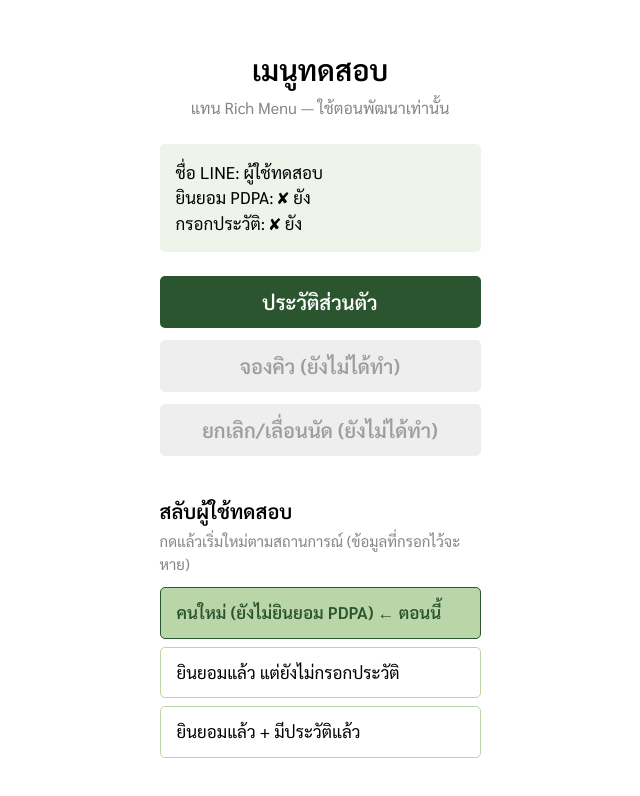
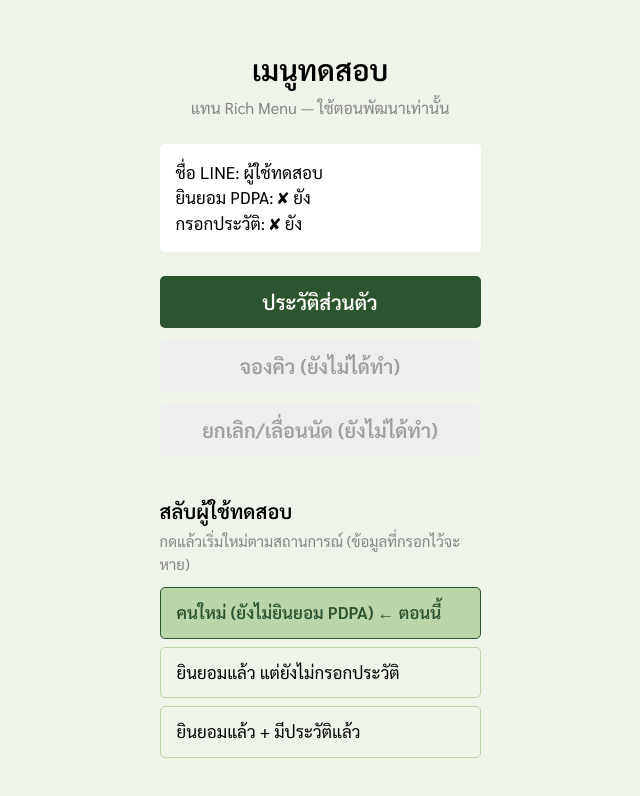
Before and after one commit to sayinanger/Clinicfamily, a React (Vite) app in the folder client/: page /liff in a window 1280 px wide. Shown: the top 796 px of the page, without its empty margins (320-960 px from the left). Built offline with nearby package versions, Linux system fonts and the light colour scheme.

Commit message:
หน้าผู้ป่วย: พื้นเขียวจาง + ลดขนาดตัวหนังสือหน้าประวัติ

```diff
--- a/client/src/layouts/LiffLayout.jsx
+++ b/client/src/layouts/LiffLayout.jsx
@@ -38,11 +38,12 @@ export default function LiffLayout() {
   }, [])
 
   if (loading) {
-    return <div className="flex min-h-screen items-center justify-center text-[18px] text-muted">กำลังโหลด...</div>
+        return <div className="flex min-h-screen items-center justify-center bg-primary-soft text-[18px] text-muted">กำลังโหลด...</div>
+
   }
 
   if (error) {
-    return <div className="flex min-h-screen items-center justify-center p-6 text-center text-[18px] text-liff-red">{error}</div>
+        return <div className="flex min-h-screen items-center justify-center bg-primary-soft p-6 text-center text-[18px] text-liff-red">{error}</div>
   }
 
   // ยังไม่ยินยอม PDPA และหน้านี้ต้องยินยอมก่อน → ไปหน้า PDPA พร้อมจำว่าจะกลับมาหน้าไหน (?next=...)
@@ -51,9 +52,13 @@ export default function LiffLayout() {
     return <Navigate to={`/liff/pdpa?next=${next}`} replace />
   }
 
+  // พื้นเขียวจาง #EFF4EB (primary-soft) เต็มจอ — ทุกหน้าฝั่งผู้ป่วย (ผู้ใช้สั่ง 2026-10-02)
+  // เนื้อหากว้างไม่เกินขนาดมือถือ (max-w-md) และอยู่กึ่งกลาง
   return (
-    <div className="mx-auto min-h-screen max-w-md bg-white">
-      <Outlet context={{ lineUser, me, setMe }} />
+    <div className="min-h-screen bg-primary-soft">
+      <div className="mx-auto max-w-md">
+        <Outlet context={{ lineUser, me, setMe }} />
+      </div>
     </div>
   )
 }
--- a/client/src/pages/liff/LiffHome.jsx
+++ b/client/src/pages/liff/LiffHome.jsx
@@ -23,7 +23,7 @@ export default function LiffHome() {
         <p className="mt-1 text-center text-[16px] text-muted">แทน Rich Menu — ใช้ตอนพัฒนาเท่านั้น</p>
 
         {/* สถานะของผู้ใช้ตอนนี้ */}
-        <div className="mt-6 rounded-[5px] bg-primary-soft p-4 text-[17px] text-black">
+        <div className="mt-6 rounded-[5px] bg-white p-4 text-[17px] text-black">
           <p>ชื่อ LINE: {lineUser.displayName}</p>
           <p>ยินยอม PDPA: {me.pdpaAccepted ? '✔ แล้ว' : '✘ ยัง'}</p>
           <p>กรอกประวัติ: {me.profileCompleted ? '✔ แล้ว' : '✘ ยัง'}</p>
--- a/client/src/pages/liff/LiffPdpa.jsx
+++ b/client/src/pages/liff/LiffPdpa.jsx
@@ -54,7 +54,7 @@ export default function LiffPdpa() {
         </p>
 
         {/* ส่วนที่ 1 — สรุปสั้น */}
-        <ul className="mt-4 space-y-3 rounded-[5px] bg-primary-soft p-4 text-[17px] text-black">
+        <ul className="mt-4 space-y-3 rounded-[5px] bg-white p-4 text-[17px] text-black">
           <li>
             <span className="font-semibold">ข้อมูลที่เก็บ:</span> ชื่อ–นามสกุล เพศ วันเกิด เบอร์โทรศัพท์
             รหัสผู้ใช้ LINE และประวัติการนัดหมาย
--- a/client/src/pages/liff/LiffProfile.jsx
+++ b/client/src/pages/liff/LiffProfile.jsx
@@ -147,7 +147,7 @@ export default function LiffProfile() {
           <Field label="เพศ" error={fieldErrors.gender}>
             <div className="mt-2 grid grid-cols-3">
               {GENDER_OPTIONS.map((option) => (
-                <label key={option.value} className="flex cursor-pointer items-center gap-2 text-[23px] font-semibold text-black">
+                <label key={option.value} className="flex cursor-pointer items-center gap-2 text-[19px] text-black">
                   <input
                     type="radio"
                     name="gender"
@@ -258,7 +258,7 @@ function selectClass(value) {
 function Field({ label, htmlFor, error, children }) {
   return (
     <div>
-      <label htmlFor={htmlFor} className="block text-[23px] font-semibold text-black">
+      <label htmlFor={htmlFor} className="block text-[20px] font-semibold text-black">
         {label}
       </label>
       {children}
```
